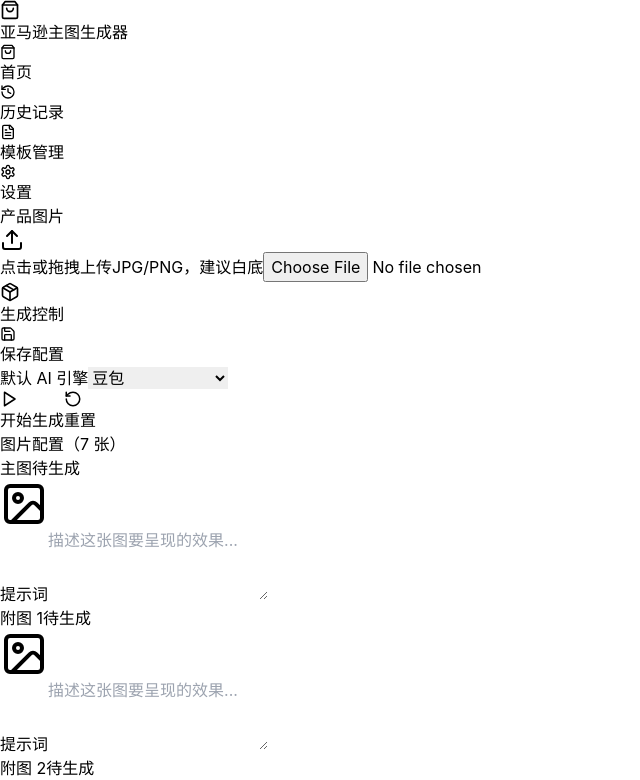
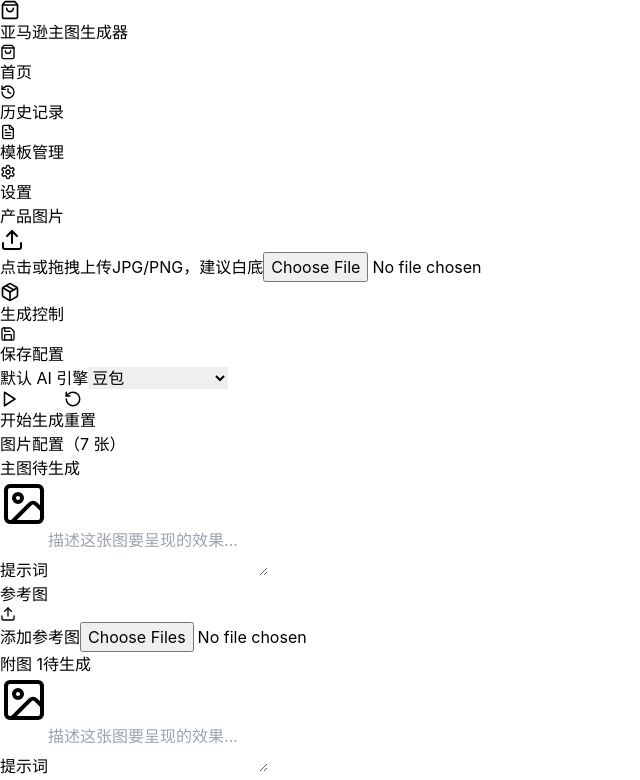
Before and after one commit to Chris123dd/amazon-image-generator, a React (Vite) app in the folder amazon-image-generator-v2/: page / in a window 1280 px wide. Shown: the top 780 px of the page, without its empty margins (0-640 px from the left). Built offline with nearby package versions, Linux system fonts and the light colour scheme; the HTML template or start-up script is replaced by a standard one.

Commit message:
feat: Review Amazon Image Generator Bugs and Assumptions
Co-authored-by: traeagent <traeagent@users.noreply.github.com>

```diff
--- a/amazon-image-generator-v2/src/modules/generator/components/ImageConfigCard.tsx
+++ b/amazon-image-generator-v2/src/modules/generator/components/ImageConfigCard.tsx
@@ -1,5 +1,5 @@
 import { useCallback } from 'react';
-import { RefreshCw, Download, Image as ImageIcon, AlertCircle } from 'lucide-react';
+import { RefreshCw, Download, Image as ImageIcon, AlertCircle, Upload, X } from 'lucide-react';
 import { useGenerator } from '../context/GeneratorContext';
 import { ImageConfig as ImageConfigType } from '../types';
 import { AI_ENGINES, AIEngine } from '@/shared/ai/types';
@@ -27,6 +27,27 @@
   const handleDownload = useCallback(() => {
     downloadImage(config.id);
   }, [config.id, downloadImage]);
+
+  const handleReferenceUpload = useCallback((e: React.ChangeEvent<HTMLInputElement>) => {
+    const files = e.target.files;
+    if (!files) return;
+
+    Array.from(files).forEach(file => {
+      const reader = new FileReader();
+      reader.onload = (event) => {
+        const dataUrl = event.target?.result as string;
+        updateImageConfig(config.id, {
+          referenceImages: [...config.referenceImages, dataUrl]
+        });
+      };
+      reader.readAsDataURL(file);
+    });
+  }, [config.id, config.referenceImages, updateImageConfig]);
+
+  const handleRemoveReference = useCallback((refIndex: number) => {
+    const newReferences = config.referenceImages.filter((_, i) => i !== refIndex);
+    updateImageConfig(config.id, { referenceImages: newReferences });
+  }, [config.id, config.referenceImages, updateImageConfig]);
 
   const statusColors = {
     pending: 'bg-gray-100 text-gray-600',
@@ -76,8 +97,46 @@
           onChange={handlePromptChange}
           placeholder="描述这张图要呈现的效果..."
           className="w-full px-3 py-2 text-sm border border-gray-300 rounded-lg focus:ring-2 focus:ring-orange-500 focus:border-orange-500 resize-none"
-          rows={3}
+          rows={2}
         />
+      </div>
+
+      <div>
+        <label className="block text-sm font-medium text-gray-700 mb-1">
+          参考图 {config.referenceImages.length > 0 && `(${config.referenceImages.length}张)`}
+        </label>
+
+        {config.referenceImages.length > 0 && (
+          <div className="flex gap-2 mb-2 flex-wrap">
+            {config.referenceImages.map((ref, idx) => (
+              <div key={idx} className="relative group">
+                <img
+                  src={ref}
+                  alt={`参考图 ${idx + 1}`}
+                  className="w-16 h-16 object-cover rounded border"
+                />
+                <button
+                  onClick={() => handleRemoveReference(idx)}
+                  className="absolute -top-1 -right-1 w-5 h-5 bg-red-500 text-white rounded-full flex items-center justify-center opacity-0 group-hover:opacity-100 transition"
+                >
+                  <X size={12} />
+                </button>
+              </div>
+            ))}
+          </div>
+        )}
+
+        <label className="flex items-center justify-center gap-2 px-3 py-2 border border-dashed border-gray-300 rounded-lg cursor-pointer hover:border-orange-400 hover:bg-orange-50/30 transition text-sm text-gray-500">
+          <Upload size={16} />
+          添加参考图
+          <input
+            type="file"
+            accept="image/*"
+            multiple
+            onChange={handleReferenceUpload}
+            className="hidden"
+          />
+        </label>
       </div>
 
       {config.engine && config.engine !== state.config.defaultEngine && (
--- a/amazon-image-generator-v2/src/shared/ai/doubao.ts
+++ b/amazon-image-generator-v2/src/shared/ai/doubao.ts
@@ -43,8 +43,18 @@
         n: 1,
       };
 
+      // 收集所有图片：产品图 + 参考图
+      const allImages: string[] = [];
       if (request.productImage) {
-        body.image = request.productImage;
+        allImages.push(request.productImage);
+      }
+      if (request.referenceImages && request.referenceImages.length > 0) {
+        allImages.push(...request.referenceImages);
+      }
+
+      if (allImages.length > 0) {
+        // 多图生图模式
+        body.image = allImages.length === 1 ? allImages[0] : allImages;
       }
 
       const response = await fetch(DOUBAO_API_URL, {
```
